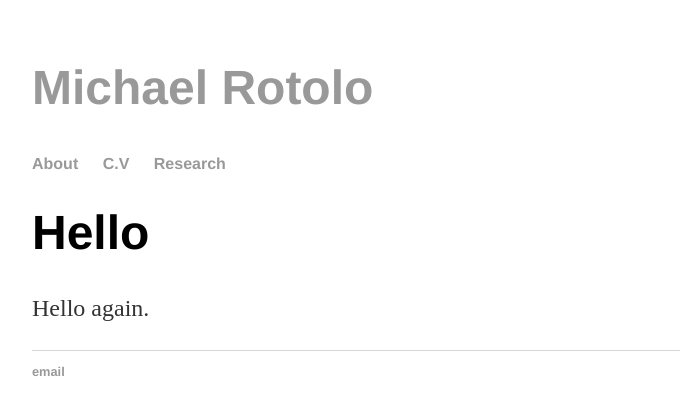
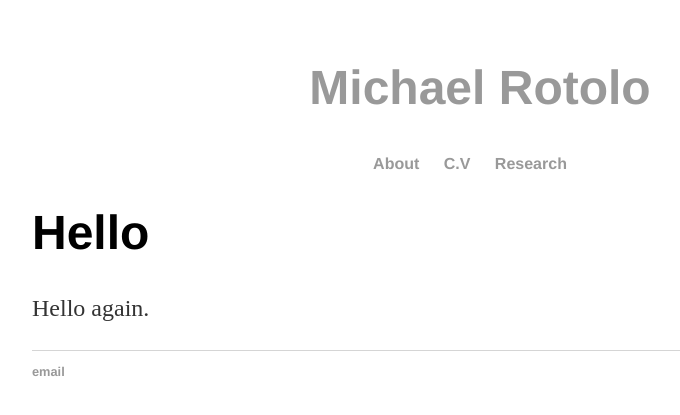
Before and after one commit to michaelrotolo/github.io, a Jekyll site: the page built from index.html, in a window 1280 px wide. Shown: the top 415 px of the page, without its empty margins (160-840 px from the left). Built offline with Jekyll 4.4.1, drawn with Linux system fonts in a browser that asks for light colours.

Commit message:
Update main.css

```diff
--- a/css/main.css
+++ b/css/main.css
@@ -1,6 +1,10 @@
 body {
     margin: 60px auto;
     width: 70%;
+}
+nav {
+    text-align: center;
+    margin-top:40px;
 }
 nav ul, footer ul {
     font-family:'Helvetica', 'Arial', 'Sans-Serif';
```
